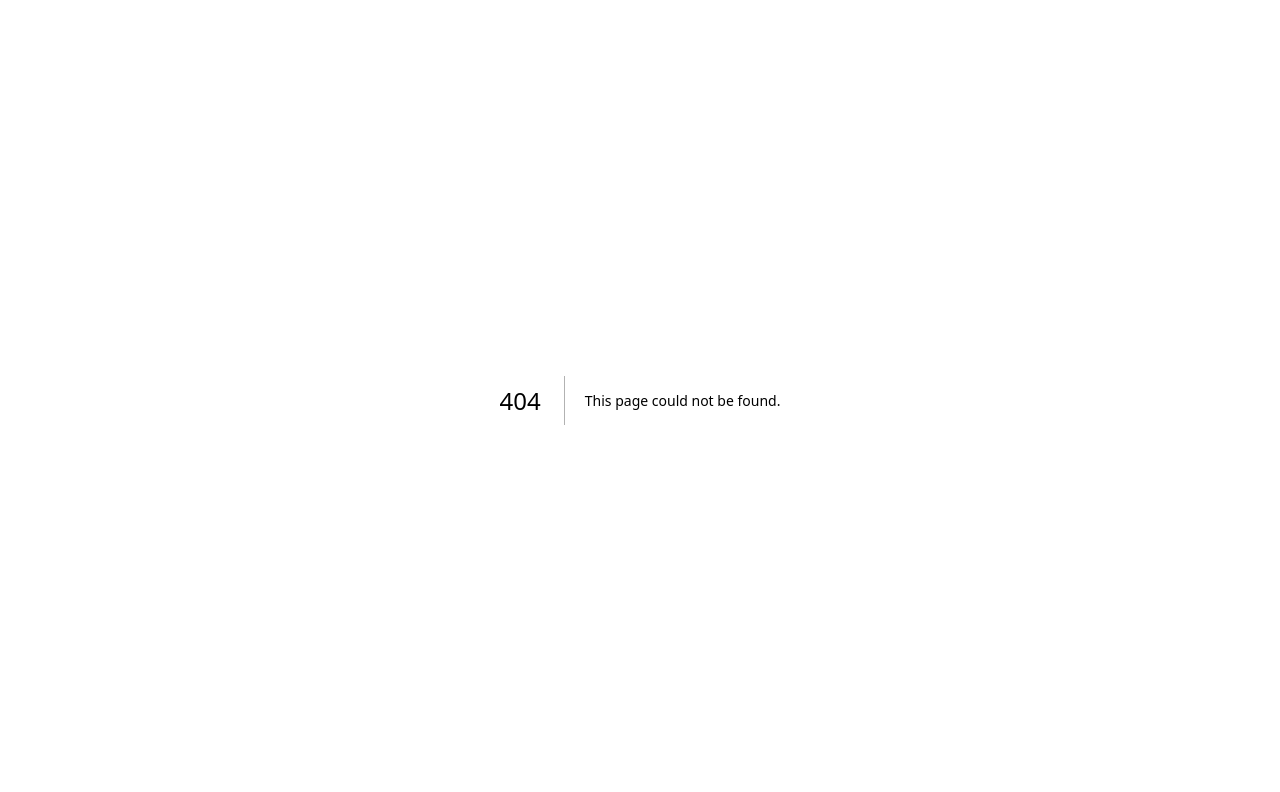
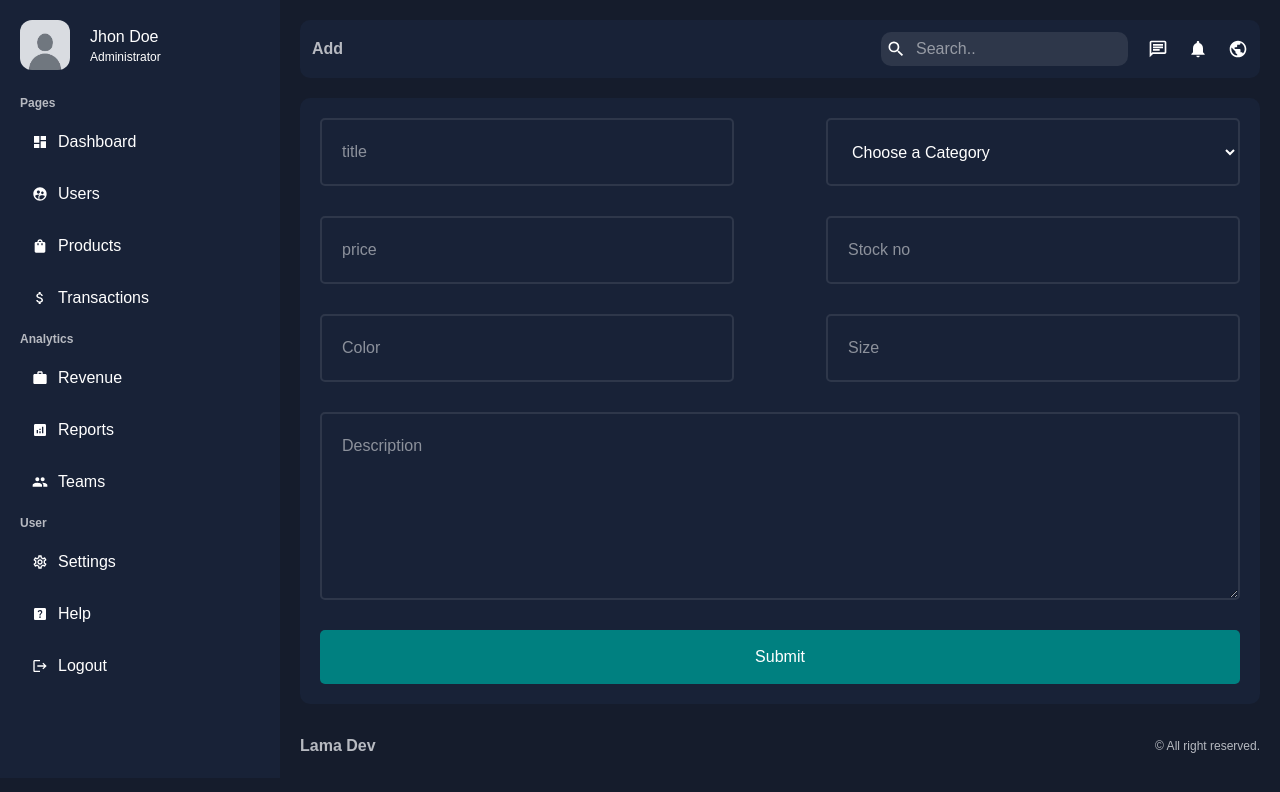
Before and after one commit to ChangeWithTanmay/admin-dashboard-clerk, a Next.js app: page /dashboard/products/add in a window 1280 px wide. Before the commit this address had no page. Shown: the top 792 px of the page. Built offline with nearby package versions, Linux system fonts and the light colour scheme.

Commit message:
Add product and user forms; enhance user and product pages with search and pagination

```diff
--- /dev/null
+++ b/app/dashboard/products/add/page.jsx
@@ -0,0 +1,34 @@
+import React from 'react'
+
+const AddProduct = () => {
+  return (
+    <div className="bg-bgSoft p-5 rounded-[10px] mt-5">
+      <form action="" className='flex flex-wrap justify-between'>
+        <input type="text" placeholder='title' name="title" required />
+        <select name="category" id="category">
+          <option value="general">Choose a Category</option>
+          <option value="kitchen">Kitchen</option>
+          <option value="phone">Phone</option>
+          <option value="computer">Computer</option>
+        </select>
+        <input type="number" placeholder='price' name='price' />
+        <input type="number" placeholder='Stock no' name='stock' />
+        <input type="text" placeholder='Color' name='color' />
+        <input type="text" placeholder='Size' name='size' />
+
+        <textarea
+          name="descri"
+          id="descri"
+          rows="6"
+          placeholder='Description'
+        >
+
+        </textarea>
+
+        <button type='submit'>Submit</button>
+      </form>
+    </div>
+  )
+}
+
+export default AddProduct
--- a/app/dashboard/products/page.jsx
+++ b/app/dashboard/products/page.jsx
@@ -1,9 +1,58 @@
+import Pagination from '@/app/ui/dashboard/pagination/pagination'
+import Search from '@/app/ui/dashboard/search/search'
+import Image from 'next/image'
+import Link from 'next/link'
 import React from 'react'
 
 const ProductPage = () => {
   return (
-    <div>
-      ProductPage
+    <div className="bg-bgSoft p-5 rounded-[10px] mt-5">
+      {/* Top component */}
+      <div className="flex items-center justify-between">
+        <Search placeholder="Search for a Product" />
+        <Link href="/dashboard/products/add">
+          <button className='p-2.5 bg-[#5d57c9] text-text border-none rounded-[5px] cursor-pointer'>Add New</button>
+        </Link>
+      </div>
+
+      <table className="w-full p-2.5">
+        <thead>
+          <tr>
+            <td>Title</td>
+            <td>Description</td>
+            <td>Price</td>
+            <td>Created at</td>
+            <td>Stock</td>
+            <td>Action</td>
+          </tr>
+        </thead>
+
+        <tbody>
+          <tr>
+            <td>
+              <div className="flex items-center gap-1.5">
+                <Image src={"/avater2.jpg"} alt='' width={40} height={40} className='w-10 h-10 rounded-full object-cover' />
+                I-Phone 13
+              </div>
+            </td>
+            <td className='max-w-50 truncate'>Lorem ipsum dolor sit amet consectetur adipisicing elit. Consequuntur eligendi suscipit facilis ratione, totam soluta nihil assumenda deleniti, commodi maiores reiciendis eos corporis sed temporibus dolorem natus laborum. Repellat, labore.</td>
+            <td>$123</td>
+            <td>Oct 29 2023</td>
+            <td>34</td>
+            <td>
+              <div className="flex gap-2.5">
+                <Link href="/">
+                  <button className='button view'>View</button>
+                </Link>
+                <Link href="/">
+                  <button className='button delete'>Delete</button>
+                </Link>
+              </div>
+            </td>
+          </tr>
+        </tbody>
+      </table>
+      <Pagination/>
     </div>
   )
 }
--- /dev/null
+++ b/app/dashboard/users/add/page.jsx
@@ -0,0 +1,40 @@
+import React from 'react'
+
+const AddUserPage = () => {
+  return (
+    <div className="bg-bgSoft p-5 rounded-[10px] mt-5">
+      <form action="" className='flex flex-wrap justify-between'>
+        <input type="text" placeholder='username' name="username" required />
+        <input type="email" placeholder='email' name="email" required />
+        <input type="password" placeholder='Password' name="password" required />
+        <input type="phone" placeholder='Phone' name="phone" />
+        <select name="isAdmin" id="isAdmin">
+          <option value={false} selected>Is Admin?</option>
+          <option value={true}>Yes</option>
+          <option value={false}>No</option>
+        </select>
+
+        <select name="isActive" id="isActive">
+          <option value={true} selected>Is Active?</option>
+          <option value={true}>Yes</option>
+          <option value={false}>No</option>
+        </select>
+
+
+
+        <textarea
+          name="address"
+          id="address"
+          rows="4"
+          placeholder='Address'
+        >
+
+        </textarea>
+
+        <button type='submit'>Submit</button>
+      </form>
+    </div>
+  )
+}
+
+export default AddUserPage
--- a/app/dashboard/users/page.jsx
+++ b/app/dashboard/users/page.jsx
@@ -6,7 +6,7 @@ import React from 'react'
 
 const UserPage = () => {
   return (
-    <div className="bg-bgSoft p-[20px] rounded-[10px] mt-5">
+    <div className="bg-bgSoft p-5 rounded-[10px] mt-5">
       {/* Top component */}
       <div className="flex items-center justify-between">
         <Search placeholder="Search for a user.." />
@@ -31,7 +31,7 @@ const UserPage = () => {
           <tr>
             <td>
               <div className="flex items-center gap-1.5">
-                <Image src={"/avater2.jpg"} alt='' width={40} height={40} className='rounded-lg object-cover' />
+                <Image src={"/avater2.jpg"} alt='' width={40} height={40} className='w-10 h-10 rounded-lg object-cover' />
                 John Doe
               </div>
             </td>
--- a/app/globals.css
+++ b/app/globals.css
@@ -71,3 +71,34 @@ td {
 .delete{
   background-color: crimson;
 }
+
+form input, form textarea, form select {
+  padding: 20px;
+  background-color: var(--bgSoft);
+  color: var(--text);
+  border: 2px solid #2e374a;
+  border-radius: 5px;
+  margin-bottom: 30px;
+}
+
+form input, form select {
+  width: 45%;
+}
+
+form select option{
+  background-color: var(--bgSoft);
+}
+
+form textarea {
+  width: 100%;
+}
+
+form button {
+  width: 100%;
+  padding: 15px;
+  background-color: teal;
+  color: var(--text);
+  border: none;
+  border-radius: 5px;
+  cursor: pointer;
+}
```
